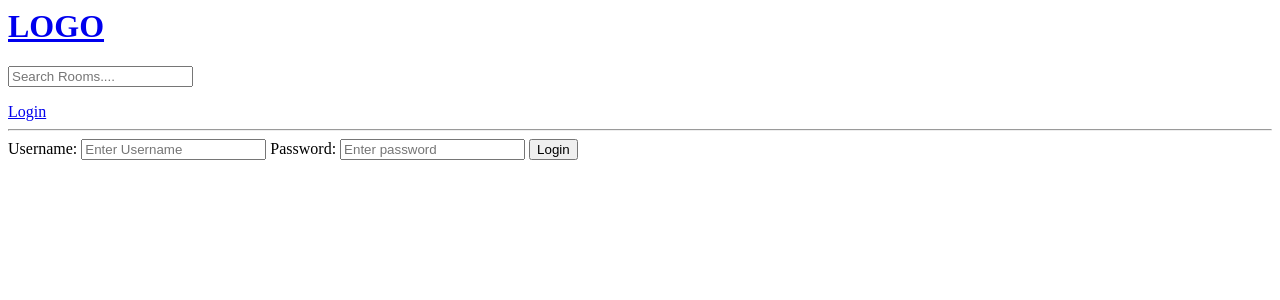
After one commit to zerg26/Python-Django, a Django app: template base/templates/base/login_register.html in a window 1280 px wide. The commit adds this page. Shown: the top 300 px of the page. Run offline with Django 3.2, Linux system fonts and the light colour scheme; the template is opened without the code that fills it, so the values that code supplies are empty.

Commit message:
start login

```diff
--- /dev/null
+++ b/base/templates/base/login_register.html
@@ -0,0 +1,21 @@
+{% extends 'main.html' %}
+
+{%block content%}
+
+
+<div>
+    <form method="POST" action="">
+        {%csrf_token%}
+
+        <label>Username:</label>
+        <input type="text" name="username" placeholder="Enter Username"/>
+
+        <label>Password:</label>
+        <input type="password" name="password" placeholder="Enter password"/>
+        <input type="submit" value="Login"/>
+
+    </form>
+</div>
+
+
+{%endblock content%}
--- a/base/urls.py
+++ b/base/urls.py
@@ -2,6 +2,7 @@ from django.urls import path
 from . import views
 
 urlpatterns = [
+    path('login/', views.loginPage, name="login"),
     path('', views.home, name='home'),
     path('room/<str:pk>/', views.room, name='room'),
 
--- a/templates/navbar.html
+++ b/templates/navbar.html
@@ -8,5 +8,6 @@
 
 </form>
 
+<a href="{% url 'login'%}">Login</a>
 
 <hr>
```
Also changed, not shown: base/views.py (+14 -0 lines).
